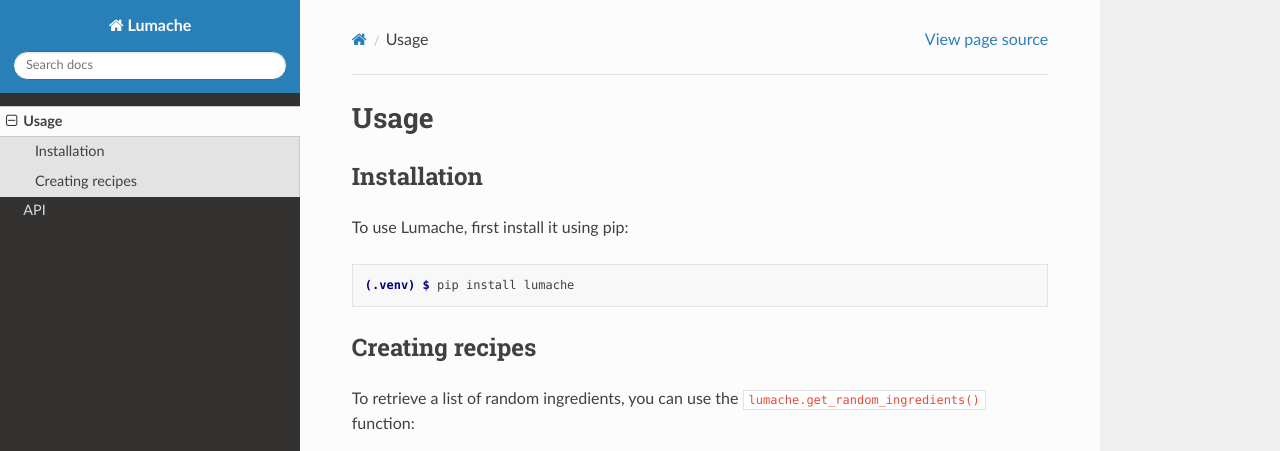
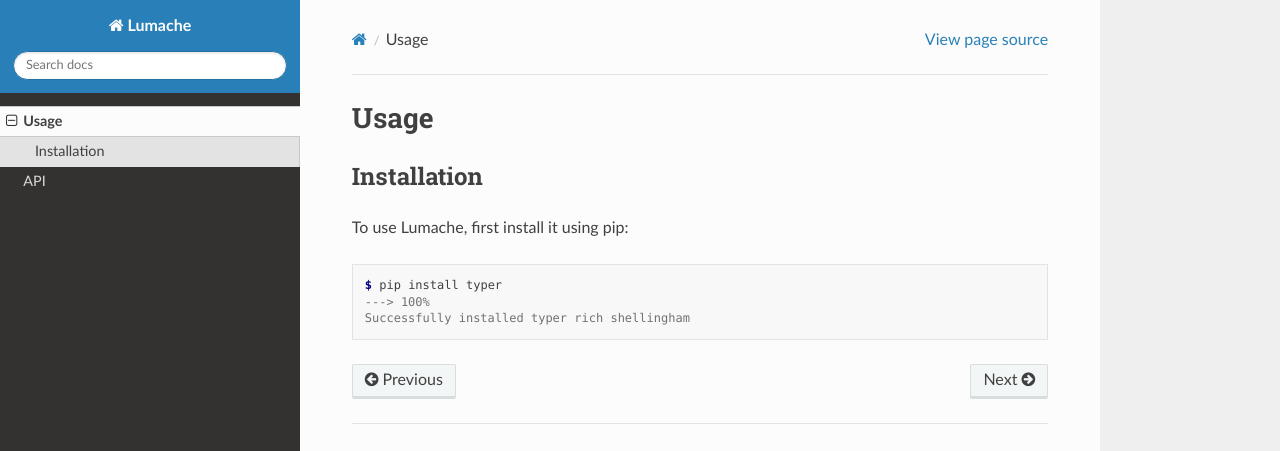
Before and after one commit to snehangshuk/basic-tutorial, a Sphinx documentation site: the page built from docs/source/usage.md, in a window 1280 px wide and 1095 px high. Shown: the top 451 px of the window. Built offline with Sphinx 7.4.7 and the Read the Docs theme 3.1.0, drawn with Linux system fonts in a browser that asks for light colours; some of the changed text lies outside the part shown.

Commit message:
Adds md support

````diff
--- a/docs/source/conf.py
+++ b/docs/source/conf.py
@@ -1,4 +1,9 @@
 # Configuration file for the Sphinx documentation builder.
+from recommonmark.parser import CommonMarkParser
+
+source_parsers = {'.md': CommonMarkParser}
+
+source_suffix = ['.rst', '.md']
 
 # -- Project information
 
--- /dev/null
+++ b/docs/source/usage.md
@@ -0,0 +1,17 @@
+Usage
+=====
+
+Installation
+------------
+
+To use Lumache, first install it using pip:
+
+<div class="termy">
+
+```console
+$ pip install typer
+---> 100%
+Successfully installed typer rich shellingham
+```
+
+</div>
--- a/docs/source/usage.rst
+++ b/docs/source/usage.rst
@@ -8,6 +8,15 @@
 
 To use Lumache, first install it using pip:
 
+<div class="termy">
+
+```console
+$ pip install typer
+---> 100%
+Successfully installed typer rich shellingham
+```
+
+</div>
 .. code-block:: console
 
    (.venv) $ pip install lumache
````
